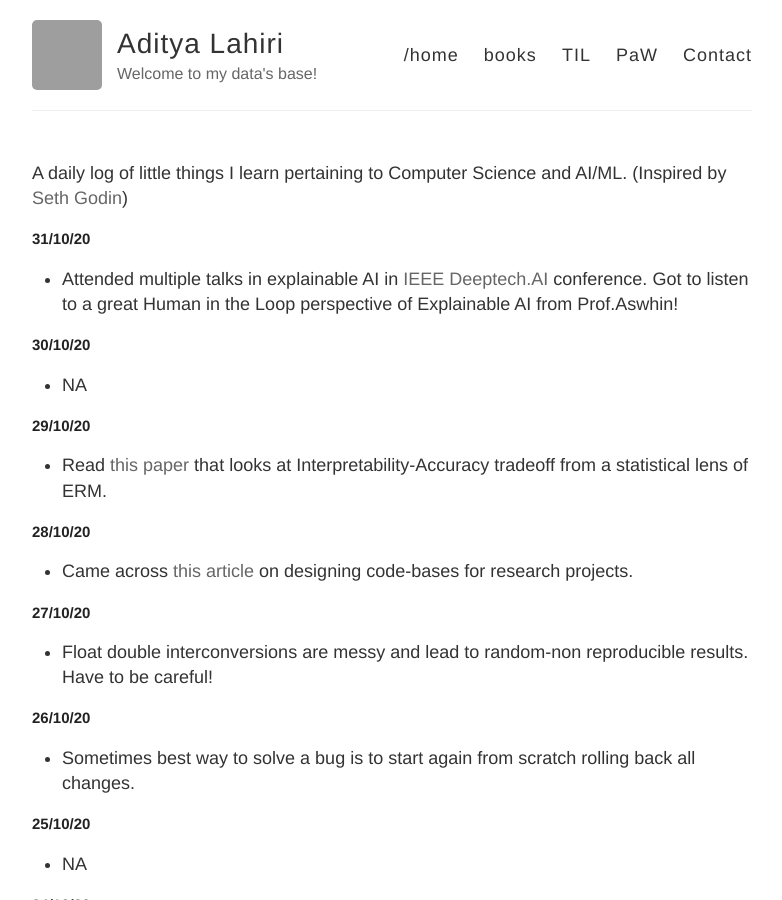
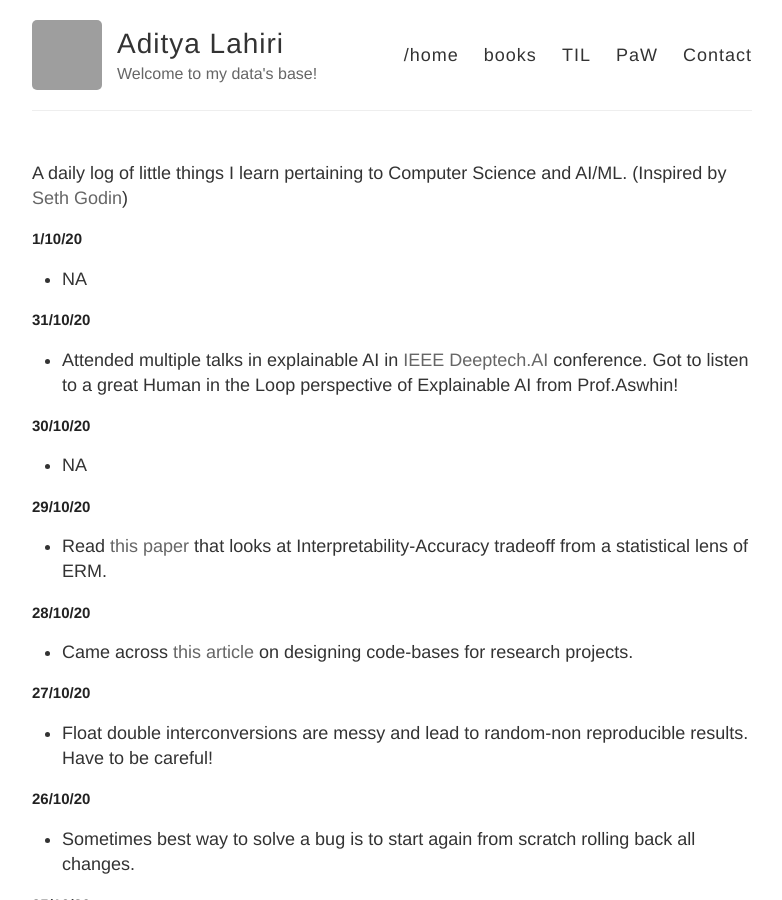
Before and after one commit to adityalahiri/adityalahiri.github.io, a Jekyll site: the page built from TIL.md, in a window 1280 px wide and 900 px high. Shown: the whole window, without its empty margins (248-1030 px from the left). Built offline with Jekyll 4.4.1, drawn with Linux system fonts in a browser that asks for light colours; our own code applies the rules of GitHub Pages for plain Markdown files; grey boxes are pictures that could not be loaded.

Commit message:
Update for 1/11

```diff
--- a/TIL.md
+++ b/TIL.md
@@ -1,5 +1,9 @@
 A daily log of little things I learn pertaining to Computer Science and AI/ML.
 (Inspired by [Seth Godin](https://seths.blog/))
+
+## 1/10/20
+
+* NA
 
 ## 31/10/20
 
```
